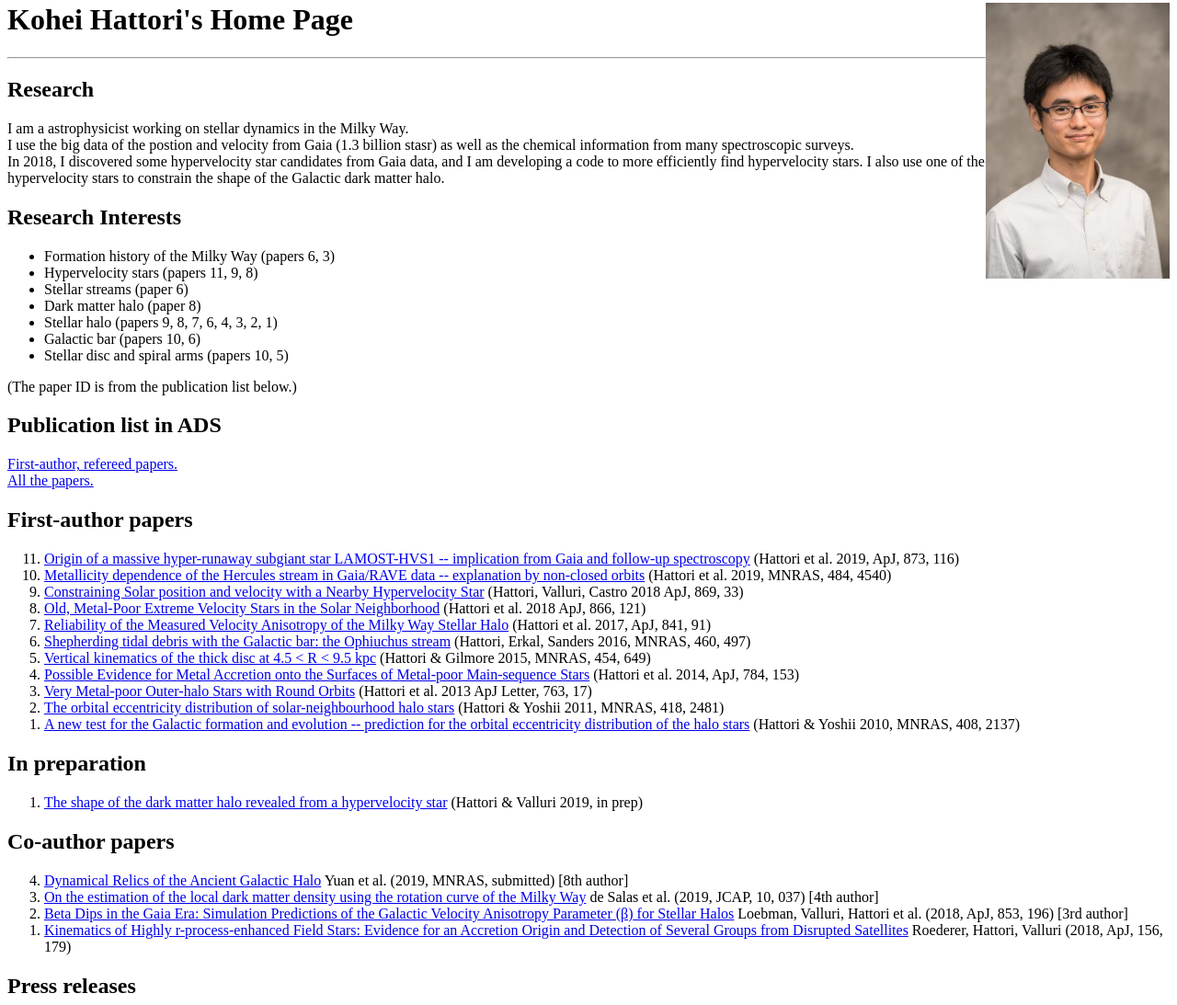
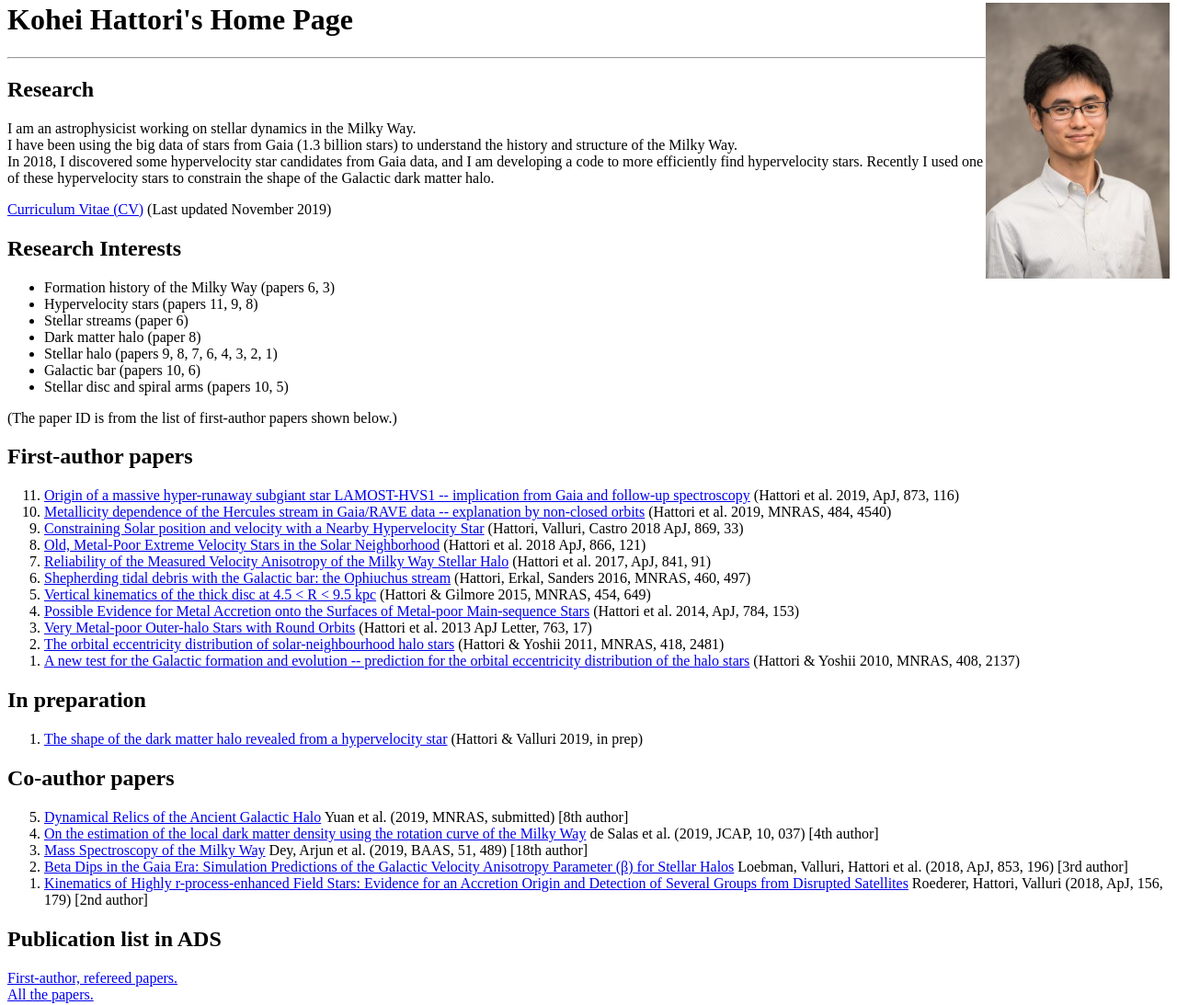
Before and after one commit to koheihattori/koheihattori.github.io, a plain HTML site: page index.html in a window 1280 px wide. Shown: the part 18-1111 px from the top of the page at 92% size. Drawn offline with Linux system fonts and the light colour scheme.

Commit message:
Update index.html

```diff
--- a/index.html
+++ b/index.html
@@ -21,17 +21,23 @@
     Research
     </h2>
     <p>
-    I am a astrophysicist working on stellar dynamics in the Milky Way.<br>
+    I am an astrophysicist working on stellar dynamics in the Milky Way.<br>
 
-    I use the big data of the postion and velocity from Gaia (1.3 billion stasr)
-    as well as the chemical information from many spectroscopic surveys.<br>
+    I have been using the big data of stars from Gaia (1.3 billion stars) to understand the history and structure of the Milky Way.<br>
 
-    In 2018, I discovered some hypervelocity star candidates from Gaia data, and I am developing a code to more efficiently find hypervelocity stars. I also use one of the hypervelocity stars to constrain the shape of the Galactic dark matter halo. <br>
+    In 2018, I discovered some hypervelocity star candidates from Gaia data, and I am developing a code to more efficiently find hypervelocity stars.
+    Recently I used one of these hypervelocity stars to constrain the shape of the Galactic dark matter halo. <br>
 
     <!--
     I have been working on many sub-fields in stellar dynamics, including the stellar stream, dynamics of the Galactic bar, the chemistry and dynamics of thin/thick disc stars, halo stars with extremely large velocity.
     I am now using Gaia data to model the gravitational potential of the Milky Way. -->
     </p>
+
+
+    <a href="https://drive.google.com/file/d/1PMQqzftrEqGwjvkmegLR_iLO3Dw1SlzD/view?usp=sharing">
+        Curriculum Vitae (CV)</a> (Last updated November 2019)
+
+
 
     <h2>
     Research Interests
@@ -50,17 +56,10 @@
     </p>
 
     <p>
-    (The paper ID is from the publication list below.)
+    (The paper ID is from the list of first-author papers shown below.)
     </p>
 
 
-
-    <h2>
-    Publication list in ADS
-    </h2>
-    <a href="https://ui.adsabs.harvard.edu/public-libraries/fMli6CUdRHu2dW7HpH1WUQ"> First-author, refereed papers.</a>
-    <br>
-    <a href="https://ui.adsabs.harvard.edu/search/p_=0&q=author%3A%22Hattori%2C%20Kohei%22%20%20year%3A2010-2099%20%20abs%3A%22stars%22&sort=date%20desc%2C%20bibcode%20desc">All the papers.</a>
 
     <h2>
     First-author papers
@@ -164,6 +163,12 @@
     </li>
 
     <li>
+        <a href="https://ui.adsabs.harvard.edu/abs/2019BAAS...51c.489D/abstract">
+        Mass Spectroscopy of the Milky Way</a>
+        Dey, Arjun et al. (2019, BAAS, 51, 489) [18th author]
+    </li>
+
+    <li>
         <a href="https://ui.adsabs.harvard.edu/abs/2018ApJ...853..196L/abstract">
         Beta Dips in the Gaia Era: Simulation Predictions of the Galactic Velocity Anisotropy Parameter (&beta;) for Stellar Halos</a>
         Loebman, Valluri, Hattori et al. (2018, ApJ, 853, 196) [3rd author]
@@ -173,11 +178,19 @@
         <a href="https://ui.adsabs.harvard.edu/abs/2018AJ....156..179R/abstract">
         Kinematics of Highly r-process-enhanced Field Stars: Evidence for an Accretion Origin and
             Detection of Several Groups from Disrupted Satellites</a>
-        Roederer, Hattori, Valluri (2018, ApJ, 156, 179)
+        Roederer, Hattori, Valluri (2018, ApJ, 156, 179) [2nd author]
     </li>
 
 
     </ol>
+
+
+    <h2>
+        Publication list in ADS
+    </h2>
+    <a href="https://ui.adsabs.harvard.edu/public-libraries/fMli6CUdRHu2dW7HpH1WUQ"> First-author, refereed papers.</a>
+    <br>
+    <a href="https://ui.adsabs.harvard.edu/search/p_=0&q=author%3A%22Hattori%2C%20Kohei%22%20%20year%3A2010-2099%20%20abs%3A%22stars%22&sort=date%20desc%2C%20bibcode%20desc">All the papers.</a>
 
 
     <h2>
```
